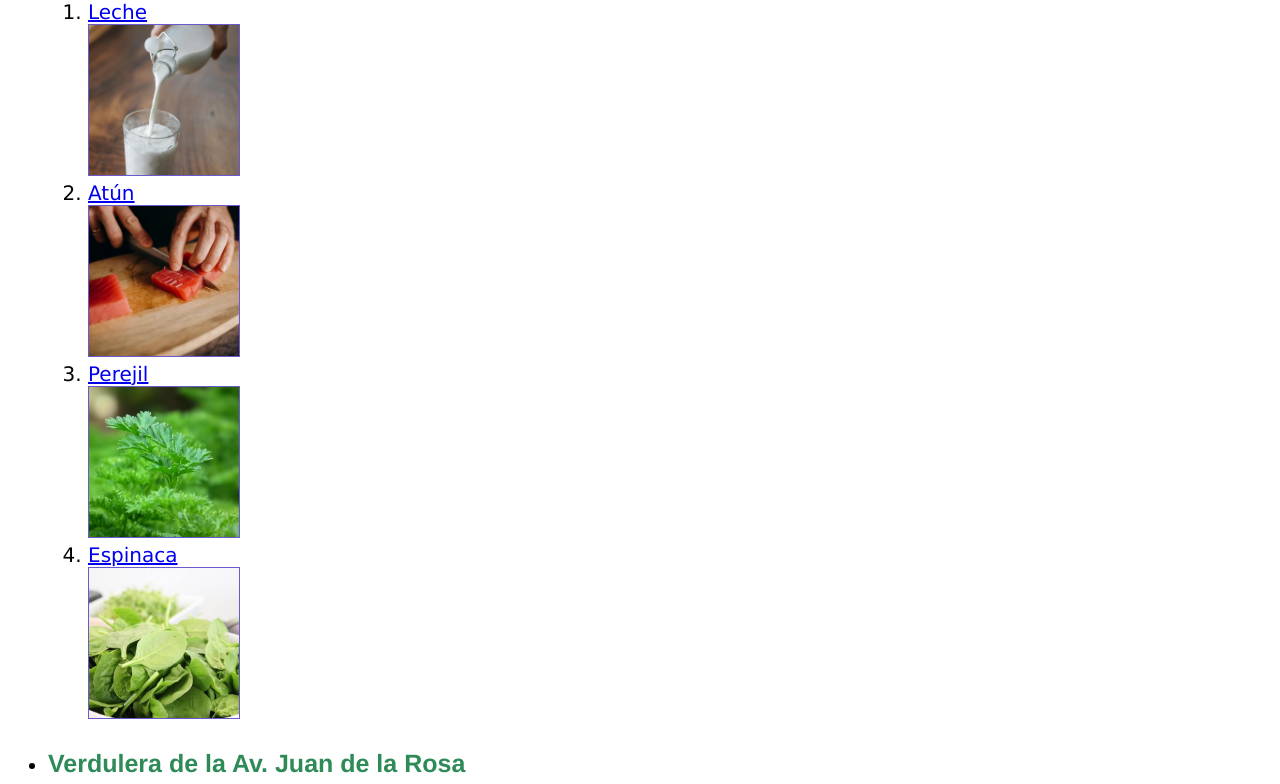
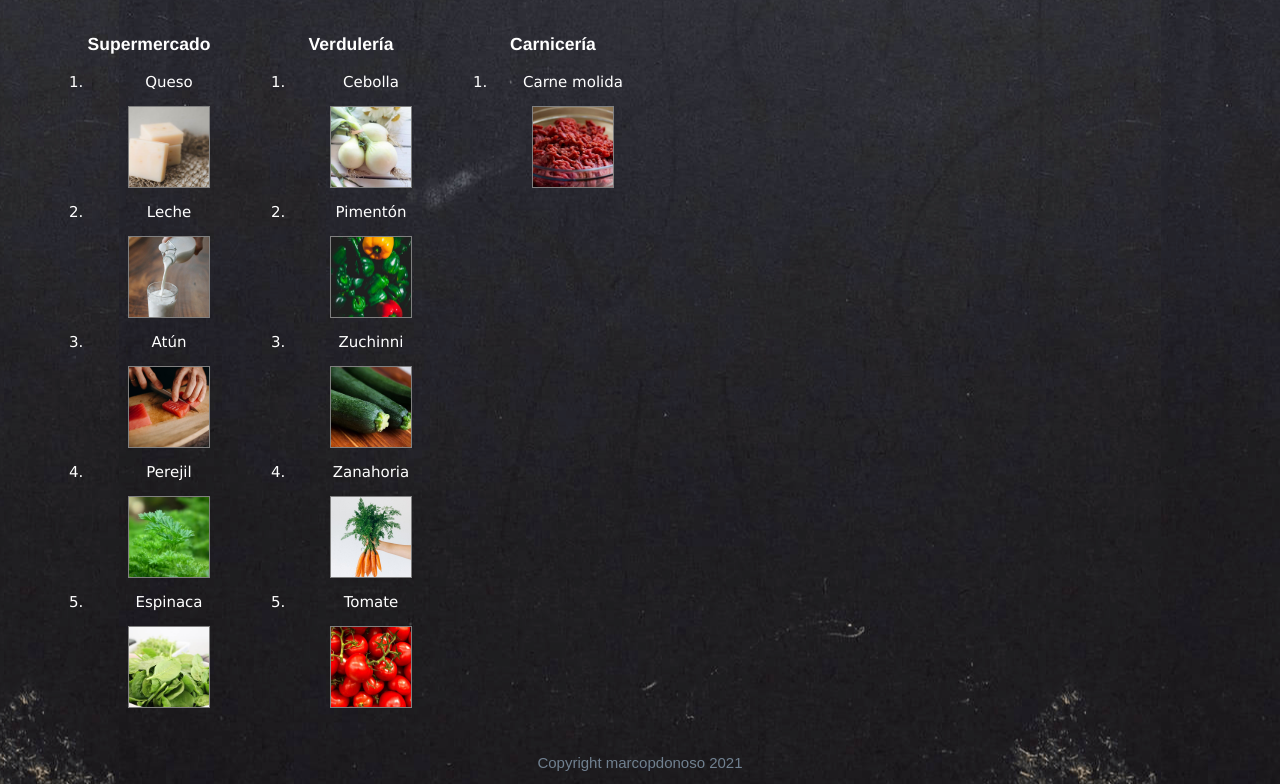
Before and after one commit to marcopdonoso/cursoDefinitivoHTMLyCSS, a plain HTML site: page HTML/claseIndex/index.html in a window 1280 px wide. Shown: the part 179-963 px from the top of the page. Drawn offline with Linux system fonts and the light colour scheme.

Commit message:
Mejoras en los estilos y correccion de fotografia de cebollas

```diff
--- a/HTML/claseIndex/css/style.css
+++ b/HTML/claseIndex/css/style.css
@@ -1,28 +1,50 @@
+body {
+    color: white;
+    background-image: url('../pics/tinified/fondo.png');
+    background-position:center;
+}
+
 .titulo {
-    font-size: 50px;
-    color: royalblue;
+    padding-top: 100px;
+    text-align: center;
     font-family: Helvetica;
 }
 
 .subtitulo {
-    font-size: 25px;
-    color: seagreen;
+    text-align: center;
     font-family: Helvetica;
 }
 
+ul {
+    text-align: center;
+    display: inline-flex;
+    list-style: none;
+}
+
 li {
-    font-size: 20px;
+    font-size: 15px;
     font-family:Verdana, Geneva, Tahoma, sans-serif
 }
 
+a {
+    color: white;
+    text-decoration: none;
+}
+figure {
+    width: 80px;
+    height: 80px;
+    border: grey 1px solid;
+}
+
 img {
-    width: 150px;
-    height: 150px;
+    width: 100%;
+    height: 100%;
     object-fit: cover;
-    border: slateblue 1px solid;
+
 }
 
 footer {
+    text-align: center;
     font-family: fantasy;
     color: slategray;
     font-size: 15px;
--- a/HTML/claseIndex/index.html
+++ b/HTML/claseIndex/index.html
@@ -17,38 +17,60 @@
                 <li>
                     <h3 class="subtitulo">Supermercado</h3>
                     <ol>
+                        <li><a href="https://www.cocinafacil.com.mx/recetas/recetas-con-queso/">Queso</a></li>
+                        <figure>
+                            <img src="./pics/tinified/queso.jpg" alt="Fotografía de Queso">
+                        </figure>
                         <li><a href="https://www.recetasderechupete.com/leche-frita-con-azucar-y-canela-receta-facil-paso-a-paso/3036/">Leche</a></li>
+                        <figure>
                             <img src="./pics/tinified/leche.jpg" alt="Fotografía de Leche">
+                        </figure>
                         <li><a href="https://www.recetasnestle.com.mx/recetas/plato-fuerte/salpicon-de-atun">Atún</a></li>
+                        <figure>
                             <img src="./pics/tinified/atun.jpg" alt="Fotografía de Atún">
+                        </figure>
                         <li><a href="https://www.recetasnestle.com.mx/recetas/pasta-en-salsa-de-perejil-con-ajo">Perejil</a></li>
+                        <figure>
                             <img src="./pics/tinified/perejil.jpg" alt="Fotografía de Perejil">
+                        </figure>
                         <li><a href="https://mx.recepedia.com/receta/pasta/93242-espagueti-en-salsa-de-espinaca/">Espinaca</a></li>
+                        <figure>
                             <img src="./pics/tinified/espinaca.jpg" alt="Fotografía de Espinaca">
+                        </figure>
                     </ol>
                 </li>
                 <li>
-                    <h3 class="subtitulo">Verdulera de la Av. Juan de la Rosa</h3>
+                    <h3 class="subtitulo">Verdulería</h3>
                     <ol>
-                        <li><a href="https://www.cocinafacil.com.mx/recetas/recetas-con-queso/">Queso</a></li>
-                        <img src="./pics/tinified/queso.jpg" alt="Fotografía de Queso">
                         <li><a href="https://www.sanpellegrinofruitbeverages.com/mx/citrico/recetas-comida-italiana/frittata-de-cebollas">Cebolla</a></li>
+                        <figure>
                             <img src="./pics/tinified/cebolla.jpg" alt="Fotografía de Cebolla">
+                        </figure>
                         <li><a href="https://www.elespanol.com/cocinillas/recetas/saludables/20140930/arroz-verduras-pimenton/1000071042905_30.html">Pimentón</a></li>
+                        <figure>
                             <img src="./pics/tinified/pimenton.jpg" alt="Fotografía de Pimentón">
+                        </figure>
                         <li><a href="https://www.recetasnestle.com.do/recetas/brunch/pizzetas-de-zucchini-jamon-y-queso">Zuchinni</a></li>
+                        <figure>
                             <img src="./pics/tinified/zuchinni.jpg" alt="Fotografía de Zuchinni">
+                        </figure>
                         <li><a href="https://www.hogarmania.com/cocina/recetas/aperitivos/croquetas-zanahoria-20005.html">Zanahoria</a></li>
+                        <figure>
                             <img src="./pics/tinified/zanahoria.jpg" alt="Fotografía de Zanahoria">
+                        </figure>
                         <li><a href="https://www.elespanol.com/cocinillas/recetas/20180709/recetas-tomate-faciles-fresquitas-aprovecharlos-mejor-momento/1001284921496_30.html">Tomate</a></li>
+                        <figure>
                             <img src="./pics/tinified/tomate.jpg" alt="Fotografía de Tomate">
+                        </figure>
                     </ol>
                 </li>
                 <li>
                     <h3 class="subtitulo">Carnicería</h3>
                     <ol>
                         <li><a href="https://www.recetasderechupete.com/como-hacer-la-hamburguesa-casera-perfecta/12659/">Carne molida</a></li>
+                        <figure>
                             <img src="./pics/tinified/carne.jpg" alt="Fotografía de Carne molida">
+                        </figure>
                     </ol>
                 </li>
             </ul>
```
Also changed, not shown: HTML/claseIndex/pics/tinified/cocina.jpg (added), HTML/claseIndex/pics/tinified/fondo.png (added). Lines whose indentation alone changed are shown as unchanged.
